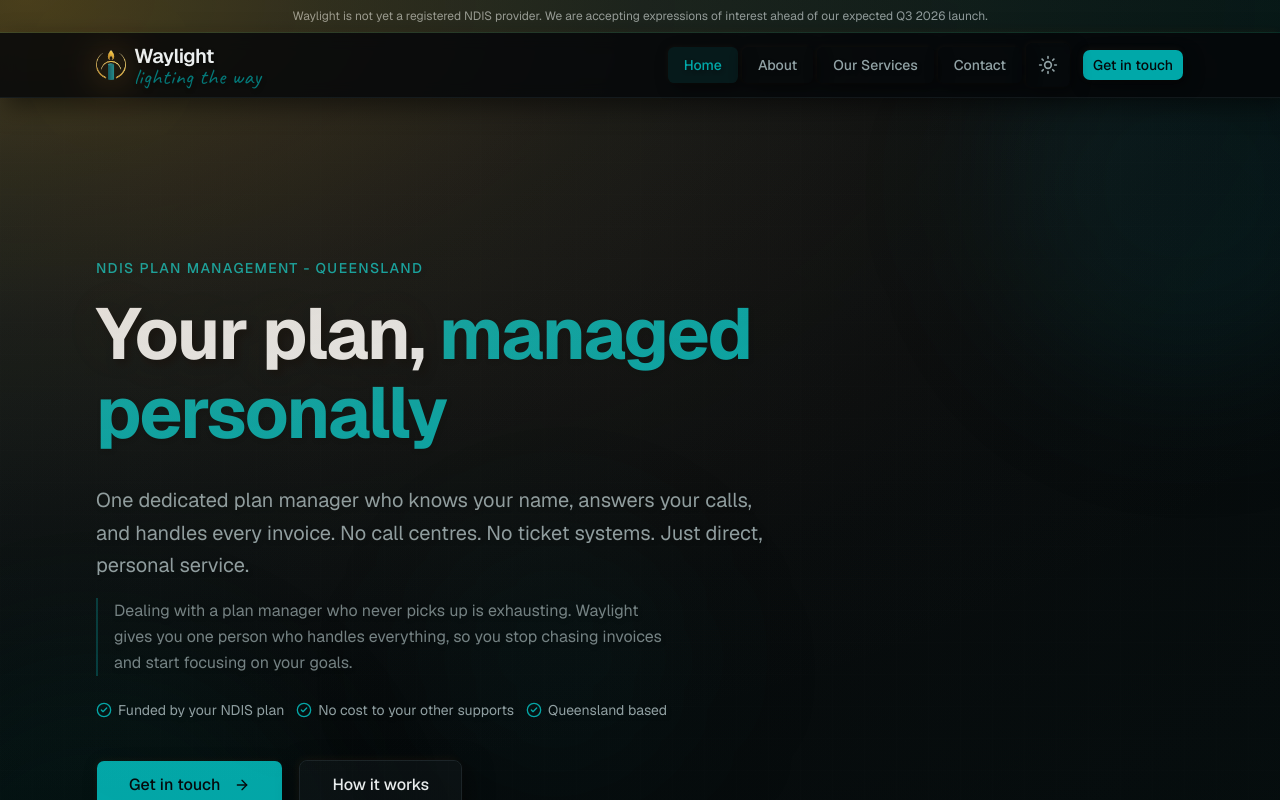
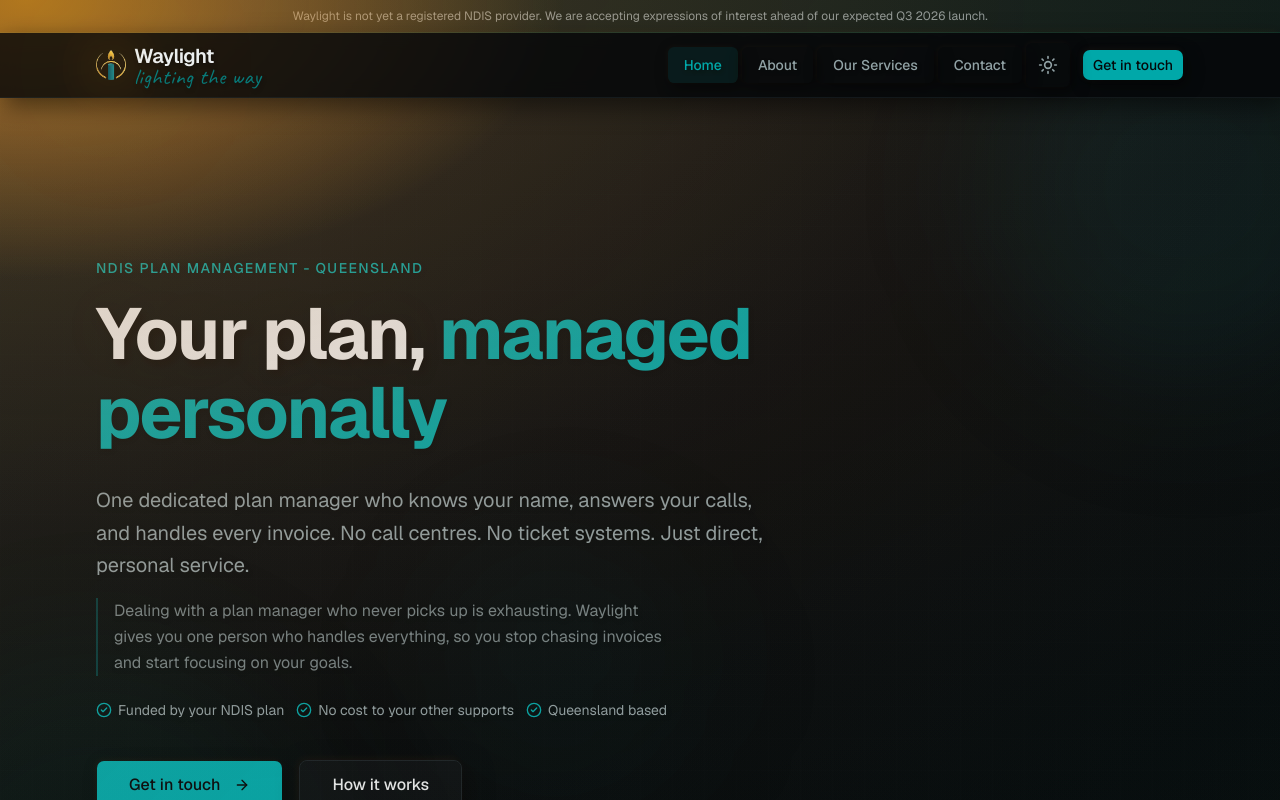
Before and after one commit to j0shinator24/waylight-website, a Next.js app: page / in a window 1280 px wide. Both pictures are taken after a click on the button "Switch to dark mode". Shown: the top 800 px of the page. Built offline with nearby package versions, Linux system fonts and the light colour scheme.

Commit message:
Auto-sync: 2026-04-05 23:37:59

```diff
--- a/src/app/globals.css
+++ b/src/app/globals.css
@@ -173,17 +173,17 @@
 
 /* ===== Candlelight Dark Mode System ===== */
 
-/* Logo candle glow — big, dramatic pulsing amber halo */
+/* Logo candle glow — blazing amber halo */
 @keyframes candle-glow {
   0%, 100% {
-    filter: drop-shadow(0 0 15px oklch(0.80 0.16 70 / 0.7))
-            drop-shadow(0 0 40px oklch(0.75 0.14 65 / 0.45))
-            drop-shadow(0 0 80px oklch(0.65 0.10 55 / 0.2));
+    filter: drop-shadow(0 0 20px oklch(0.82 0.18 68 / 0.9))
+            drop-shadow(0 0 60px oklch(0.78 0.16 62 / 0.6))
+            drop-shadow(0 0 120px oklch(0.70 0.12 55 / 0.35));
   }
   50% {
-    filter: drop-shadow(0 0 20px oklch(0.82 0.17 70 / 0.8))
-            drop-shadow(0 0 55px oklch(0.77 0.15 65 / 0.5))
-            drop-shadow(0 0 100px oklch(0.68 0.11 55 / 0.25));
+    filter: drop-shadow(0 0 30px oklch(0.85 0.19 68 / 1))
+            drop-shadow(0 0 80px oklch(0.80 0.17 62 / 0.7))
+            drop-shadow(0 0 150px oklch(0.72 0.13 55 / 0.4));
   }
 }
 
@@ -195,7 +195,7 @@
   animation: candle-glow 4s ease-in-out infinite;
 }
 
-/* Ambient candlelight — dramatic full-page warm wash */
+/* Ambient candlelight — intense full-page amber wash */
 .candlelight-ambient {
   position: fixed;
   inset: 0;
@@ -204,22 +204,28 @@
   opacity: 0;
   transition: opacity 1.5s ease;
   background:
-    /* Primary light cone from candle (top-left) */
+    /* Hot core near candle */
     radial-gradient(
-      ellipse 120% 100% at 2% 0%,
-      oklch(0.75 0.15 70 / 0.30),
-      oklch(0.70 0.13 65 / 0.20) 20%,
-      oklch(0.65 0.10 60 / 0.12) 40%,
-      oklch(0.55 0.06 55 / 0.06) 65%,
-      oklch(0.45 0.03 50 / 0.02) 85%,
-      transparent 100%
+      ellipse 60% 50% at 2% 0%,
+      oklch(0.80 0.17 68 / 0.55),
+      oklch(0.75 0.15 65 / 0.35) 30%,
+      transparent 70%
     ),
-    /* Secondary warm fill so corners aren't dead cold */
+    /* Wide light cone across the page */
     radial-gradient(
-      ellipse 100% 100% at 50% 50%,
-      oklch(0.60 0.06 65 / 0.04),
-      oklch(0.50 0.03 55 / 0.02) 60%,
-      transparent 100%
+      ellipse 140% 120% at 3% 0%,
+      oklch(0.72 0.14 65 / 0.30),
+      oklch(0.65 0.11 60 / 0.18) 30%,
+      oklch(0.58 0.08 55 / 0.10) 55%,
+      oklch(0.50 0.05 50 / 0.05) 80%,
+      oklch(0.40 0.03 45 / 0.02) 100%
+    ),
+    /* Warm base tint — nowhere is fully cold */
+    linear-gradient(
+      135deg,
+      oklch(0.65 0.10 65 / 0.10),
+      oklch(0.55 0.06 55 / 0.04) 50%,
+      oklch(0.45 0.03 50 / 0.02) 100%
     );
 }
 .dark .candlelight-ambient {
--- a/src/components/layout/footer.tsx
+++ b/src/components/layout/footer.tsx
@@ -83,7 +83,7 @@
 
         <Separator className="my-8" />
 
-        <p className="dark-reveal text-center text-base font-handwritten text-primary/50 mb-4">
+        <p className="dark-reveal text-center text-2xl font-handwritten text-primary/50 mb-4 rotate-1">
           Even in the dark, we&apos;re still here.
         </p>
 
--- a/src/components/layout/header.tsx
+++ b/src/components/layout/header.tsx
@@ -60,7 +60,7 @@
           ))}
           <div className="relative">
             <ThemeToggle />
-            <span className="light-hint absolute -bottom-5 left-1/2 -translate-x-1/2 font-handwritten text-base text-muted-foreground/60 -rotate-3 whitespace-nowrap pointer-events-none select-none">
+            <span className="light-hint absolute -bottom-7 left-1/2 -translate-x-1/2 font-handwritten text-2xl text-muted-foreground/60 -rotate-3 whitespace-nowrap pointer-events-none select-none">
               try dark mode
             </span>
           </div>
```
